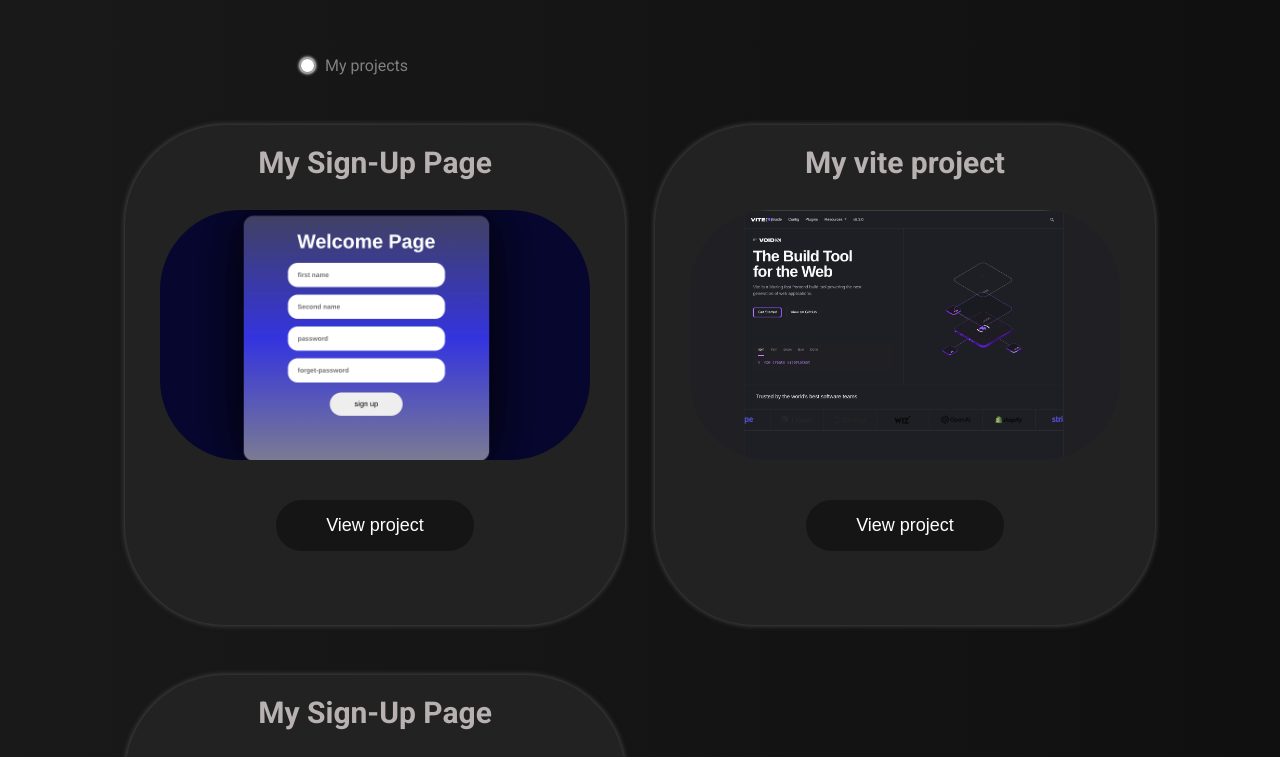
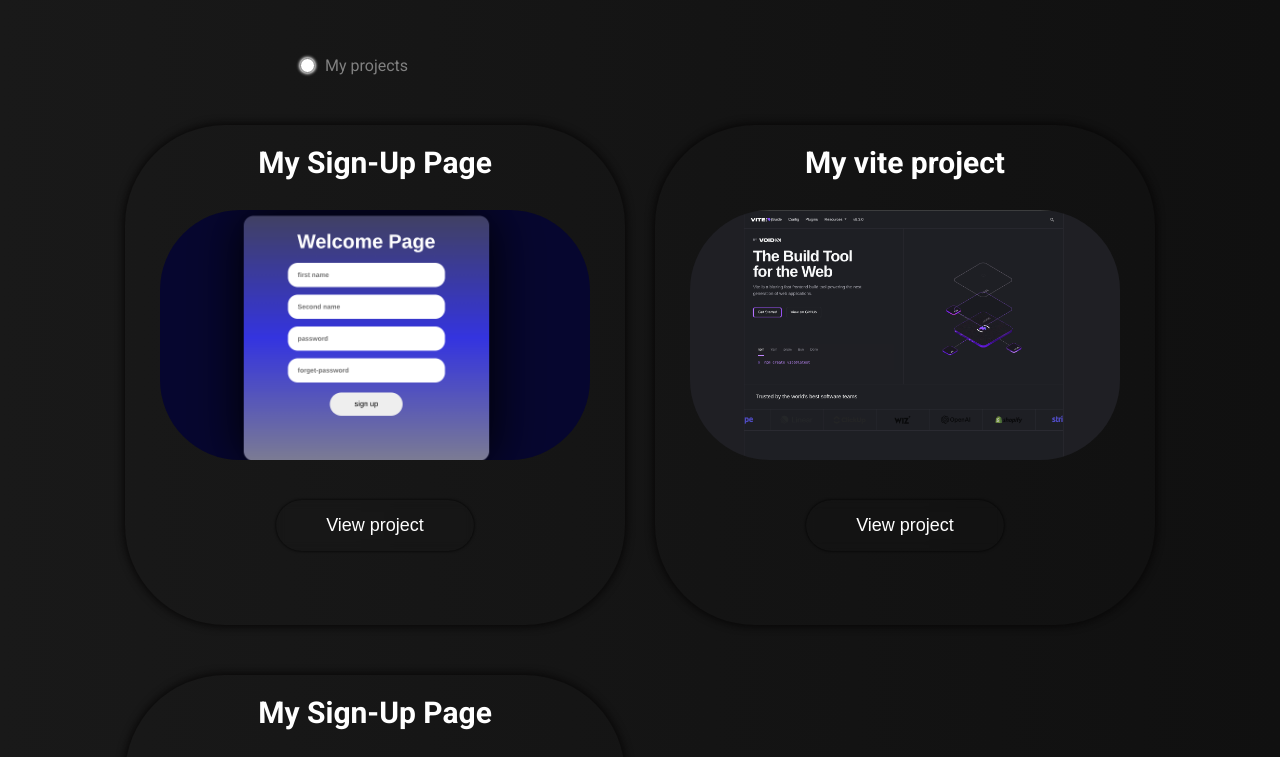
Before and after one commit to orobiyimarcus03-alt/my-port_folio, a plain HTML site: page index.html in a window 1280 px wide. Shown: the part 1480-2237 px from the top of the page. Drawn offline with Linux system fonts and the light colour scheme; a web font is replaced by a local one.

Commit message:
updates 2

```diff
--- a/style.css
+++ b/style.css
@@ -321,10 +321,10 @@ header {
 .box-one {
     width: 500px;
     height: 500px;
-    background-color: #232222;
+    background-color: transparent;
     margin-top: 20px;
     border-radius: 100px;
-    box-shadow: 0 0 5px 1px rgb(70, 67, 67);
+    box-shadow: 0 0 8px 1px rgb(6, 5, 5);
     padding: 20px 35px;
     display: flex;
     flex-direction: column;
@@ -335,7 +335,7 @@ header {
     text-align: center;
     font-family: roboto;
     font-weight: 700;
-    color: rgb(184, 177, 177);
+    color: white;
 }
 
 .box-one>img {
@@ -358,9 +358,11 @@ header {
     padding: 15px 50px;
     border-radius: 50px;
     border: none;
-    background-color: #161515;
+    background-color: transparent;
     color: white;
     font-size: 18px;
+    backdrop-filter: blur(5px);
+    box-shadow: 0px 0px 3px black;
 }
 
 .view-button>button:hover {
```
